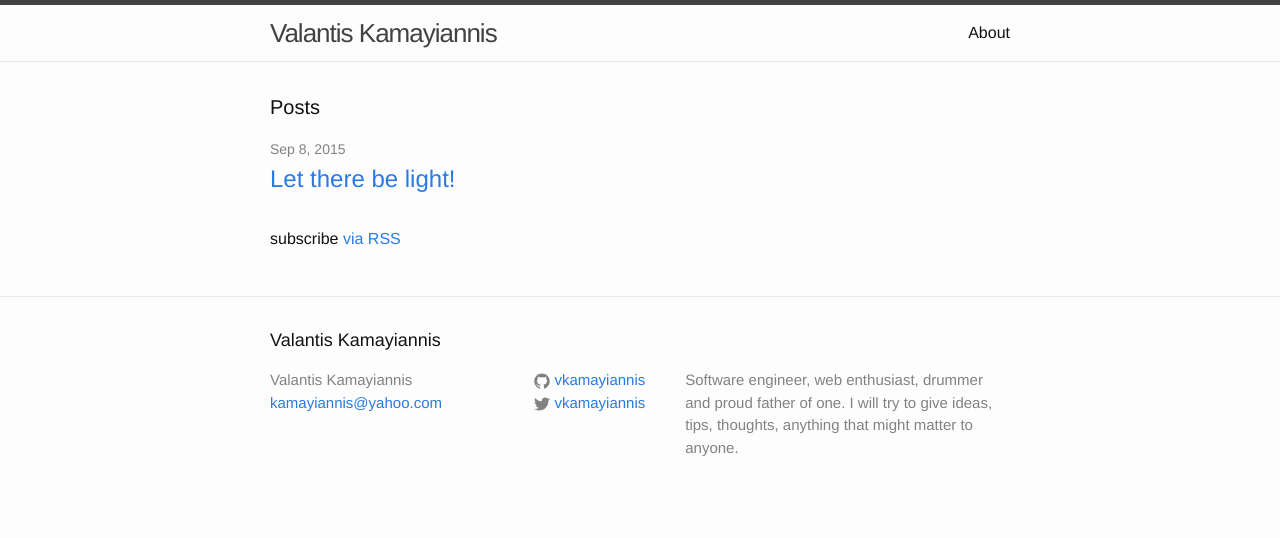
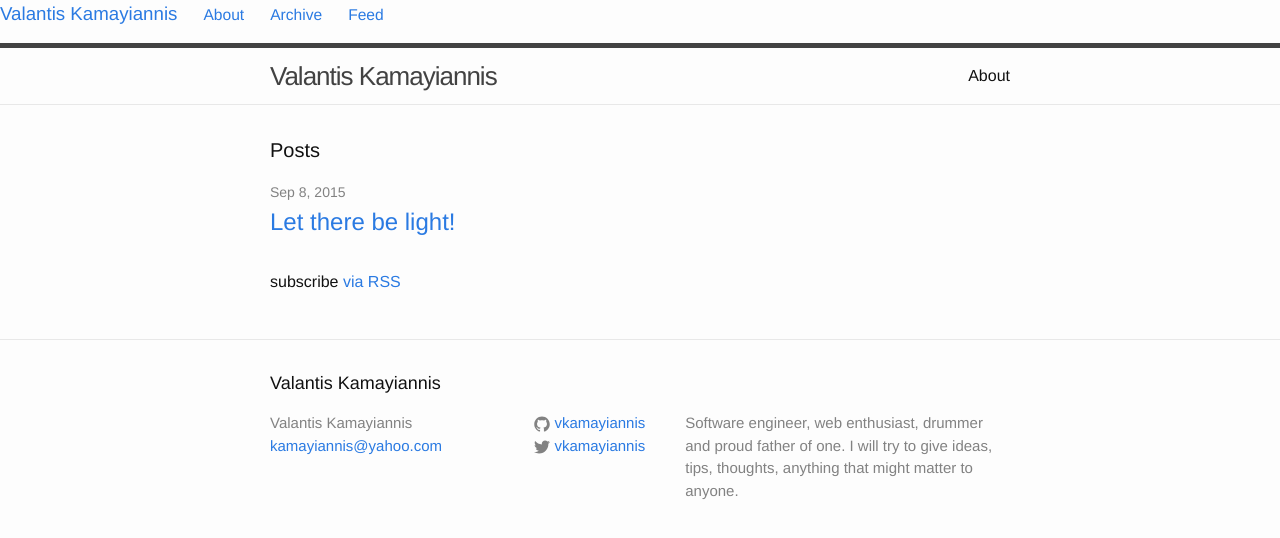
Before and after one commit to vkamayiannis/vkamayiannis.github.io, a Jekyll site: the page built from index.html, in a window 1280 px wide. Shown: the top 538 px of the page. Built offline with Jekyll 4.4.1, drawn with Linux system fonts in a browser that asks for light colours.

```diff
--- a/_config.yml
+++ b/_config.yml
@@ -11,3 +11,7 @@ github_username:  vkamayiannis
 
 # Build settings
 markdown: kramdown
+pages_list:
+  About: '/about'
+  Archive: '/archive'
+  Feed: '/feed.xml'
--- a/_layouts/default.html
+++ b/_layouts/default.html
@@ -4,7 +4,14 @@
   {% include head.html %}
 
   <body>
+    <h3 class="masthead-title">
+    <a href="/" title="Home">{{ site.title }}</a>
 
+    {% for page in site.pages_list %}
+      &nbsp;&nbsp;&nbsp;
+      <small><a href="{{ page[1]  }}">{{ page[0] }}</a></small>
+    {% endfor %}
+    </h3>
     {% include header.html %}
 
     <div class="page-content">
```
Also changed, not shown: _includes/comments.html (added, +18 -0 lines).
